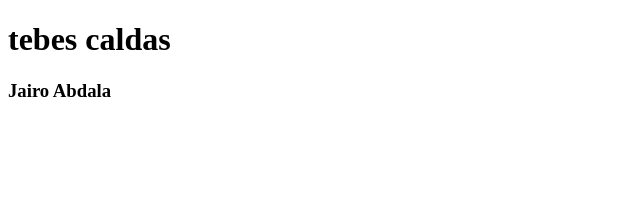
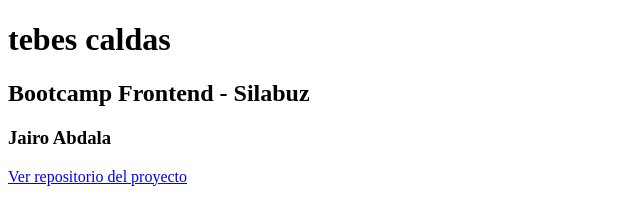
Before and after one commit to Caldas01/ejercicio-ramas, a plain HTML site: page index.html in a window 1280 px wide. Shown: the whole page, without its empty margins (0-640 px from the left). Drawn offline with Linux system fonts and the light colour scheme.

Commit message:
Add information in footer

```diff
--- a/index.html
+++ b/index.html
@@ -9,7 +9,11 @@
 <body>
     <h1>tebes caldas</h1>
     <footer>
+        <h2>Bootcamp Frontend - Silabuz</h2>
         <h3>Jairo Abdala</h3>
+        <p><a href="https://github.com/Caldas01/ejercicio-ramas">
+            Ver repositorio del proyecto
+        </a><p>
     </footer>
 </body>
 </html>
```
